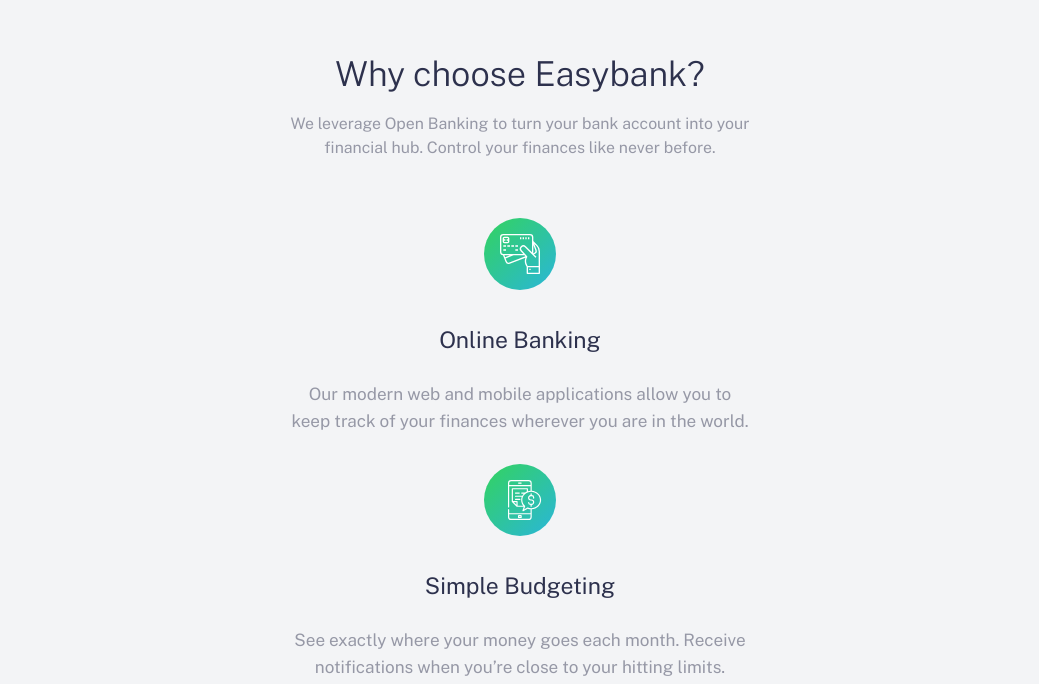
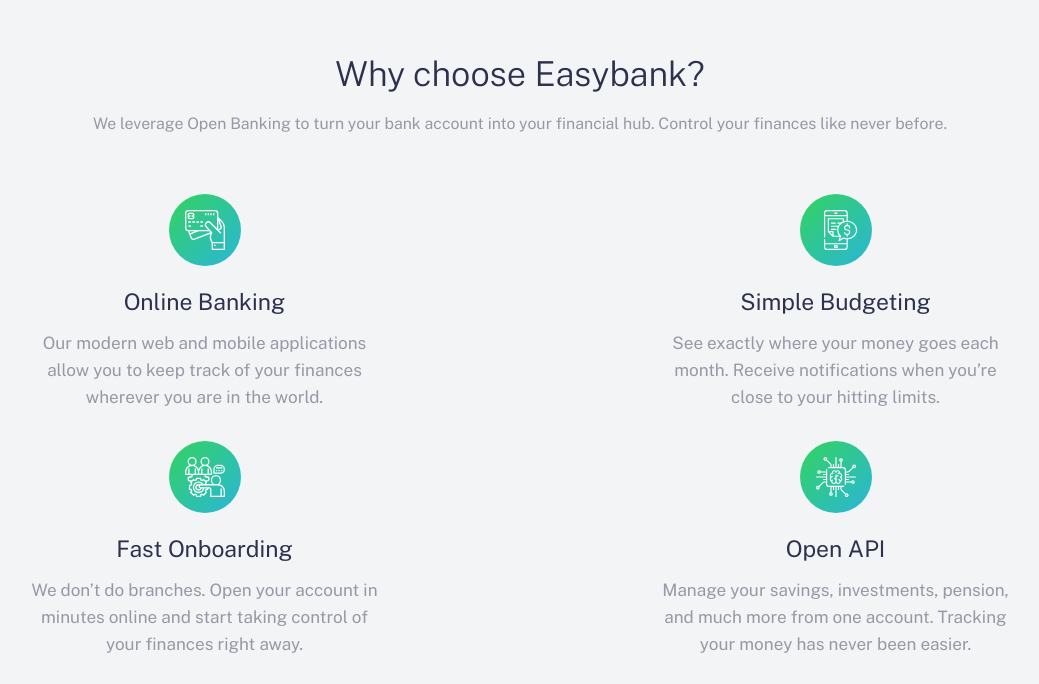
Before and after one commit to MojtabaMosavi/easybank-landing-page-master, a website built with Parcel: page src/index.html in a window 1280 px wide. Shown: the part 813-1497 px from the top of the page, without its empty margins (120-1159 px from the left). Built offline with nearby package versions, Linux system fonts and the light colour scheme.

Commit message:
Added the tablet view
Minor changes were made to the features__container and features__feature

```diff
--- a/src/scss/layout/_features.scss
+++ b/src/scss/layout/_features.scss
@@ -69,4 +69,22 @@
       color: var(--Grayish-Blue);
     }
   }
+
+  /*tablet view----------------------------------------------------*/
+  @include abs.respond-to("tablet") {
+    &-wrapper {
+      max-width: initial;
+    }
+
+    &__container {
+      grid: repeat(2, 1fr) / repeat(2, 1fr);
+      gap: abs.rem(30px);
+    }
+
+    &__feature {
+      max-width: 22rem;
+    }
+  }
+
+  /*laptop view----------------------------------------------------*/
 }
```
